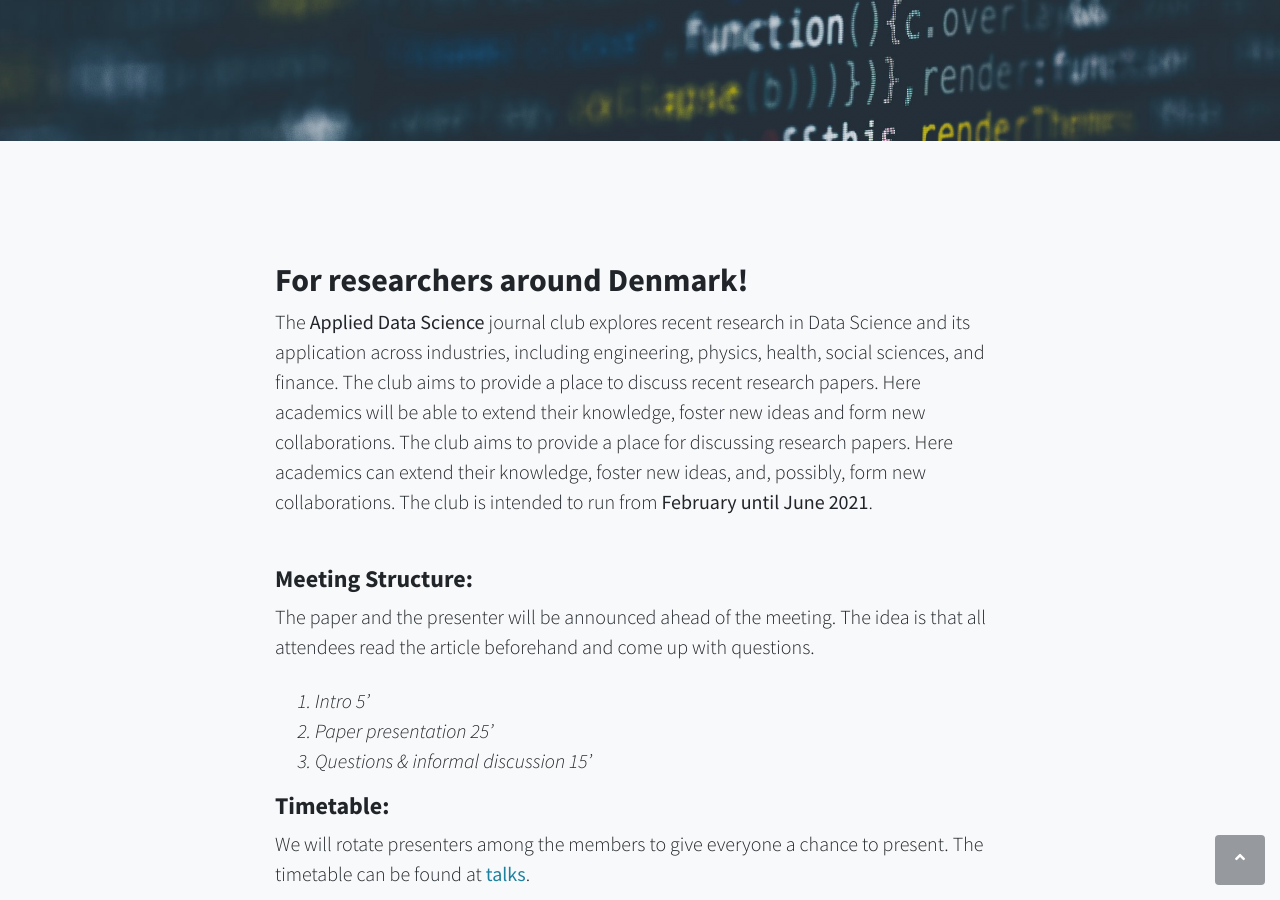
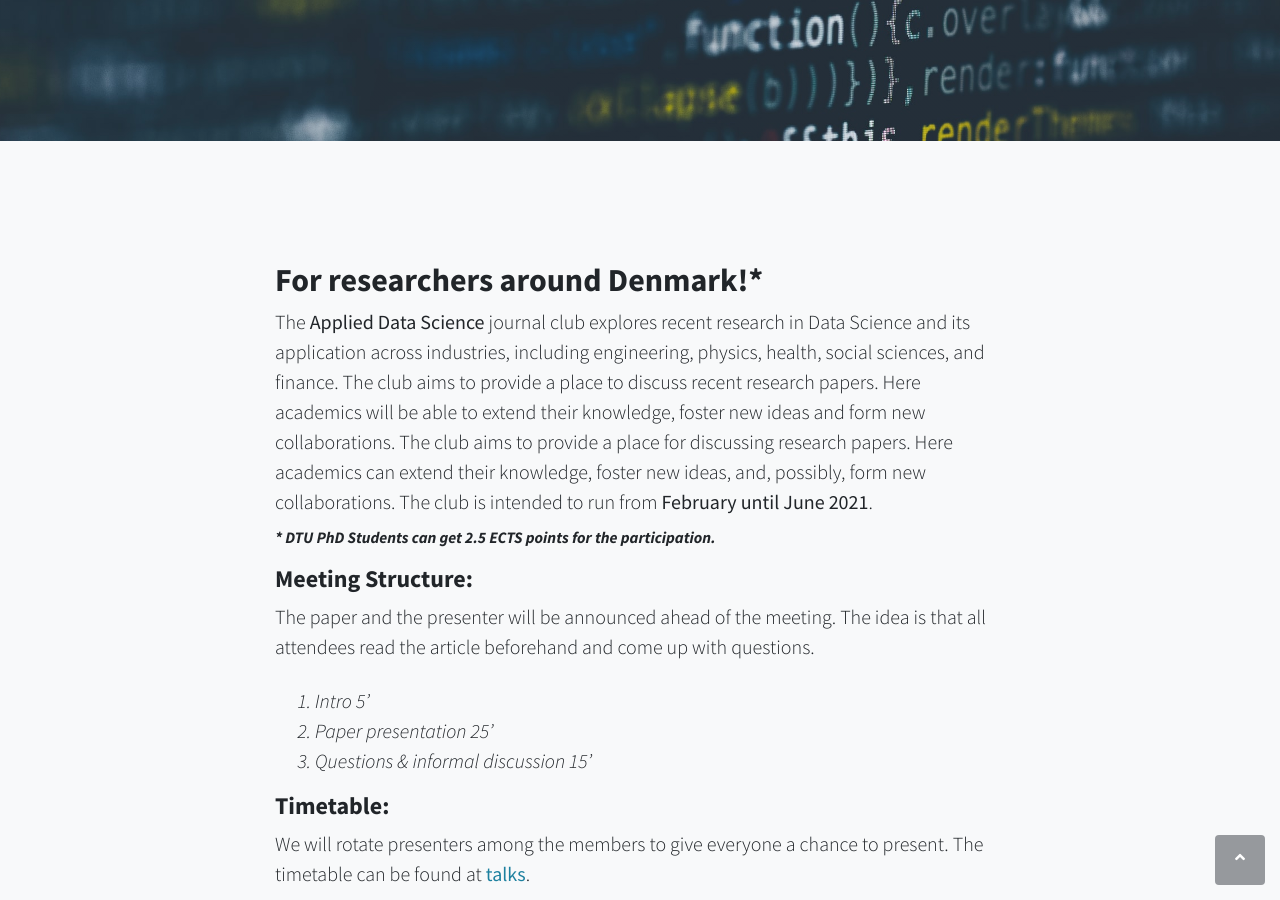
Before and after one commit to milenabaj/tinder_devops, a Jekyll site: the page index.html, which Jekyll copies as it is, in a window 1280 px wide and 900 px high, scrolled down 759 px. Built offline with Jekyll 4.4.1, drawn with Linux system fonts in a browser that asks for light colours.

Commit message:
DTU Students

```diff
--- a/index.html
+++ b/index.html
@@ -41,12 +41,14 @@
     <div class="container text-left">
       <div class="row">
         <div class="col-lg-8 mx-auto">
-          <h2>For researchers around Denmark!</h2>
-          <p class="lead mb-5">The <b>Applied Data Science</b> journal club  explores recent research in Data Science and
+          <h2>For researchers around Denmark!*</h2>
+          <p class="lead mb-2">The <b>Applied Data Science</b> journal club  explores recent research in Data Science and
 its application across industries, including engineering, physics, health, social sciences, and finance. The club aims to provide a place to discuss recent research papers.
  Here academics will be able to extend their knowledge, foster new ideas and form new collaborations.
 	  The club aims to provide a place for discussing research papers. Here academics can extend their knowledge,
 	  foster new ideas, and, possibly, form new collaborations. The club is intended to run from <b>February until June 2021</b>.</p>
+
+	 <p class = "font-weight-bold"><em>* DTU PhD Students can get 2.5 ECTS points for the participation.</em></p>
         </div>
       </div>
       <div class="row">
```
